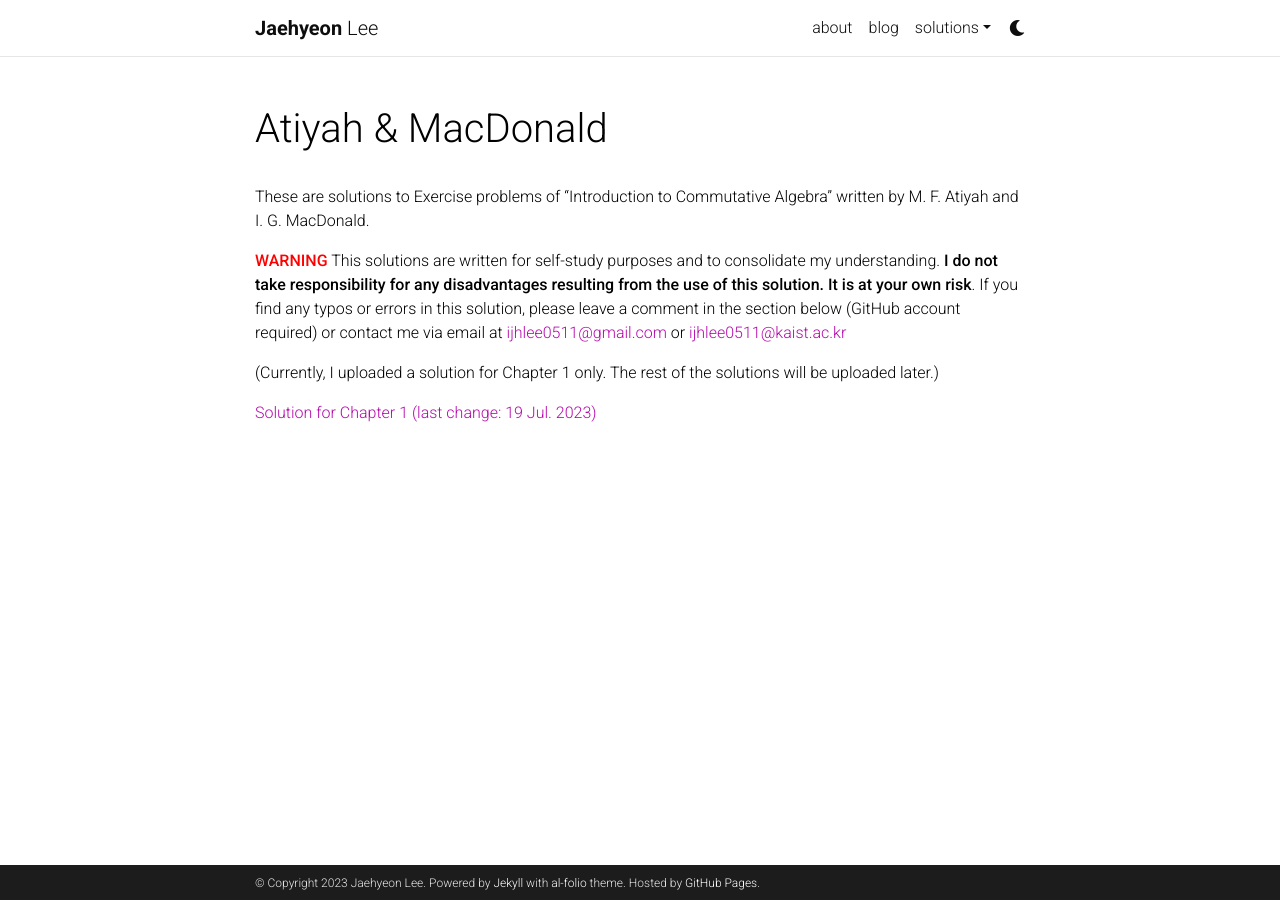
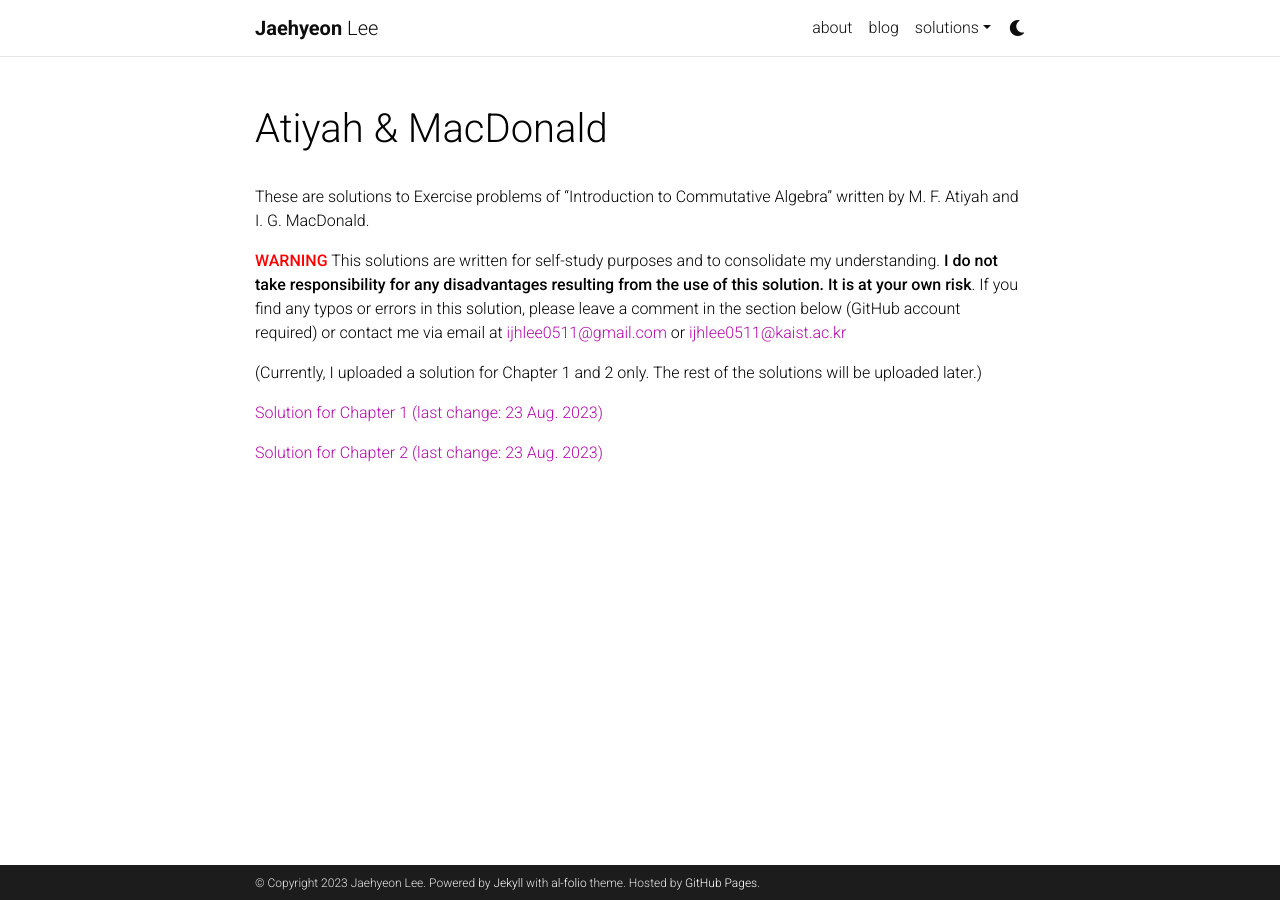
Before and after one commit to ijhlee0511/ijhlee0511.github.io, a Jekyll site: the page built from _pages/AtiyahMcdonald.md, in a window 1280 px wide. Built offline with Jekyll 4.4.1, drawn with Linux system fonts in a browser that asks for light colours; comment, search, counter and statistics services are not loaded; a style sheet for code colours, icons or effects is not loaded.

Commit message:
Upload solution for AM Chpt 2

```diff
--- a/_pages/AtiyahMcdonald.md
+++ b/_pages/AtiyahMcdonald.md
@@ -11,9 +11,12 @@ These are solutions to Exercise problems of “Introduction to Commutative Algeb
 If you find any typos or errors in this solution, please leave a comment in the section below (GitHub account required)
 or contact me via email at [ijhlee0511@gmail.com](mailto:ijhlee0511@gmail.com) or [ijhlee0511@kaist.ac.kr](mailto:ijhlee0511@kaist.ac.kr)
 
-(Currently, I uploaded a solution for Chapter 1 only. The rest of the solutions will be uploaded later.)
+(Currently, I uploaded a solution for Chapter 1 and 2 only. The rest of the solutions will be uploaded later.)
 
-[Solution for Chapter 1 (last change: 19 Jul. 2023)](/assets/pdf/JHLee%20AM%20Solution%20Chapter1.pdf)
+[Solution for Chapter 1 (last change: 23 Aug. 2023)](/assets/AMsolutions/JHLee AM Solution Chapter1.pdf)
+
+[Solution for Chapter 2 (last change: 23 Aug. 2023)](/assets/AMsolutions/JHLee AM Solution Chapter2.pdf)
+
 
 <script src="https://giscus.app/client.js"
         data-repo="ijhlee0511/ijhlee0511.github.io"
```
Also changed, not shown: 3 other files.
